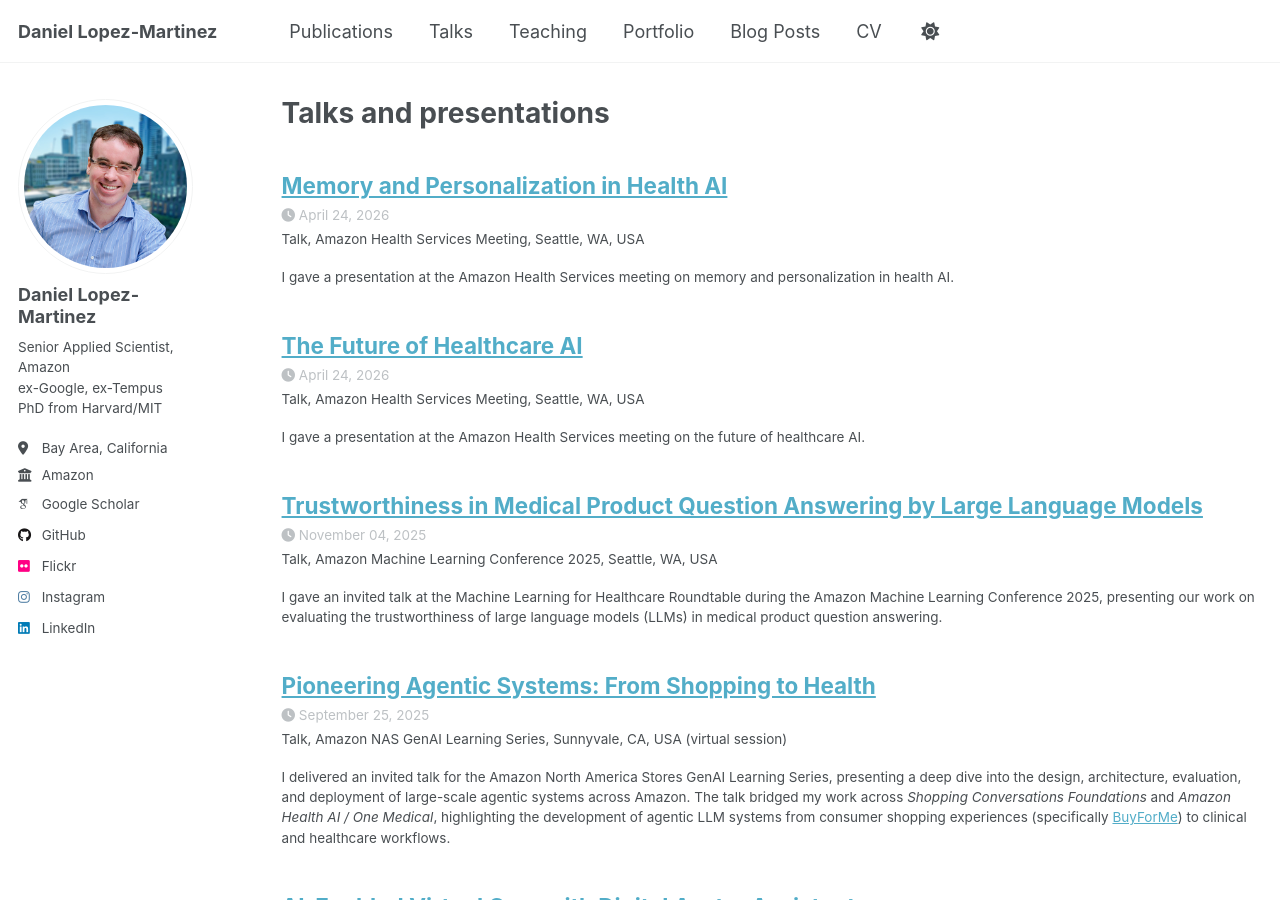
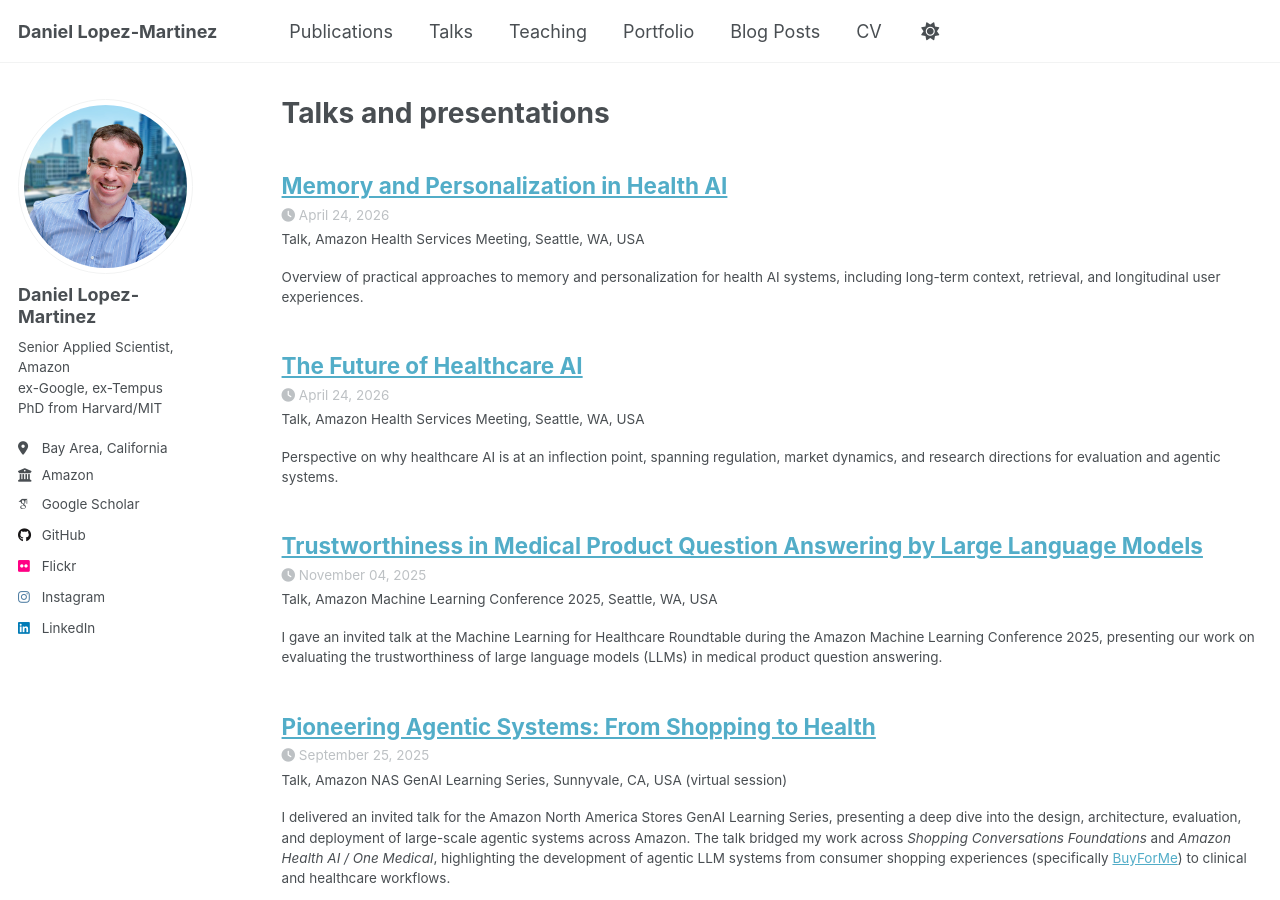
Before and after one commit to daniel-lopezmartinez/daniel-lopezmartinez.github.io, a Jekyll site: the page built from _pages/talks.html, in a window 1280 px wide and 900 px high. Built offline with Jekyll 4.4.1, drawn with Linux system fonts in a browser that asks for light colours; some web fonts are replaced; a script that is not in the unit is left out.

Commit message:
added summaries

```diff
--- a/_talks/2026-04-24-talk-future-healthcare-ai.md
+++ b/_talks/2026-04-24-talk-future-healthcare-ai.md
@@ -6,6 +6,7 @@ permalink: /talks/2026-04-24-talk-future-healthcare-ai
 venue: Amazon Health Services Meeting
 date: 2026-04-24
 location: "Seattle, WA, USA"
+summary: "Perspective on why healthcare AI is at an inflection point, spanning regulation, market dynamics, and research directions for evaluation and agentic systems."
 ---
 
 I gave a presentation at the Amazon Health Services meeting on the future of healthcare AI.
--- a/_talks/2026-04-24-talk-memory-personalization-health-ai.md
+++ b/_talks/2026-04-24-talk-memory-personalization-health-ai.md
@@ -6,6 +6,7 @@ permalink: /talks/2026-04-24-talk-memory-personalization-health-ai
 venue: Amazon Health Services Meeting
 date: 2026-04-24
 location: "Seattle, WA, USA"
+summary: "Overview of practical approaches to memory and personalization for health AI systems, including long-term context, retrieval, and longitudinal user experiences."
 ---
 
 I gave a presentation at the Amazon Health Services meeting on memory and personalization in health AI.
```
